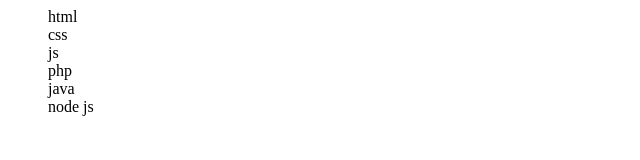
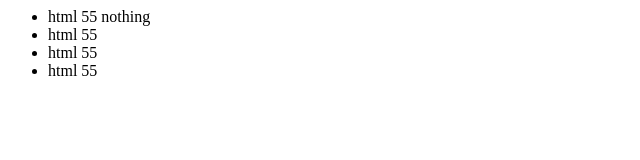
Before and after one commit to MohammadRuhulAmin/vue-tutorial, a plain HTML site: page index.html in a window 1280 px wide. Shown: the whole page, without its empty margins (0-640 px from the left). Drawn offline with Linux system fonts and the light colour scheme.

Commit message:
multi dymentional list

```diff
--- a/index.html
+++ b/index.html
@@ -3,26 +3,14 @@
 		<title>
 			Vue js Tutorial
 		</title>
-		<style type="text/css">
-			ul{
-				list-style: none;
-			}
-			li{
-				display: inline;
-			}
-			.active{
-				background: red;
-				color:green;
-				padding:5px;
-			}
-		</style>
+
 	</head>
 	<body>
 
 		<div id="root">
 			<ul>
 				<li v-for="skill in skills">
-					{{skill}}<br>
+					{{skill.name}} {{skill.experience}} {{skill.extra}}<br>
 				</li>
 			</ul>
 
@@ -37,7 +25,13 @@
 				el:"#root",
 				data:{
 
-					skills:["html","css","js","php","java","node js"]
+					skills:[
+						{name:"html",experience:55,extra:"nothing"},
+						{name:"html",experience:55},
+						{name:"html",experience:55},
+						{name:"html",experience:55},
+
+					]
 				}
 
 
```
